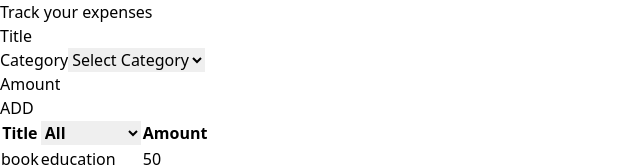
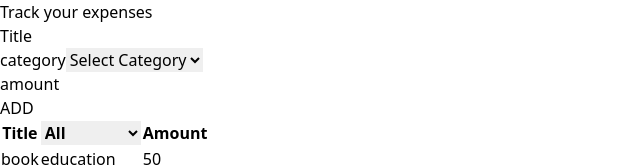
Before and after one commit to sujalshrestha01/expense-tracker, a React (Vite) app: page / in a window 1280 px wide. Shown: the top 167 px of the page, without its empty margins (0-640 px from the left). Built offline with nearby package versions, Linux system fonts and the light colour scheme.

Commit message:
make custom form fields

```diff
--- a/src/components/Form.jsx
+++ b/src/components/Form.jsx
@@ -1,36 +1,32 @@
 import React from "react";
 import { useState } from "react";
+import Input from "./Input";
+import SelectOption from "./SelectOption";
 
 function Form({ setExpenses }) {
   // const [title, setTitle] = useState("");
   // const [category, setCategory] = useState("");
   // const [amount, setAmount] = useState("");
   const [expense, setExpense] = useState({
-    title:'',
-    category:'',
-    amount:'',
-    id:crypto.randomUUID()
-  })
-  const [error, setError] = useState('')
-  const validate=(formData)=>{
-    let errors={}
-    if(!formData.title)
-      errors.title='title is req'
-    if(!formData.category)
-      errors.category='category is req'
-    if(!formData.amount)
-      errors.amount='amount is req'
-    setError(errors)
-    return errors
-
-
-  }
-  const handleChange=(e)=>{
-
-    const {name,value}=e.target
-    setError((prev)=>({...prev,[name]:null}))
-    setExpense((prev)=>({...prev,[name]:value,id:crypto.randomUUID()}))
-  }
+    title: "",
+    category: "",
+    amount: "",
+    id: crypto.randomUUID(),
+  });
+  const [error, setError] = useState("");
+  const validate = (formData) => {
+    let errors = {};
+    if (!formData.title) errors.title = "title is req";
+    if (!formData.category) errors.category = "category is req";
+    if (!formData.amount) errors.amount = "amount is req";
+    setError(errors);
+    return errors;
+  };
+  const handleChange = (e) => {
+    const { name, value } = e.target;
+    setError((prev) => ({ ...prev, [name]: null }));
+    setExpense((prev) => ({ ...prev, [name]: value, id: crypto.randomUUID() }));
+  };
   // const handleInput=(e)=>{
   //   const key=e.target.name
   //   setError((prev)=>({...prev,[key]:null}))
@@ -38,17 +34,16 @@ function Form({ setExpenses }) {
   const handleSubmit = (e) => {
     e.preventDefault();
     // const expense = { title, category, amount, id: crypto.randomUUID() };
-     const validateResult= validate(expense)
-     console.log(validateResult)
-     if(!Object.keys(validateResult).length){
+    const validateResult = validate(expense);
+
+    if (!Object.keys(validateResult).length) {
       setExpenses((prev) => [...prev, expense]);
       setExpense({
-        title:'',
-        category:'',
-        amount:''
-      })
+        title: "",
+        category: "",
+        amount: "",
+      });
     }
-
 
     // let expense={...getFormData(e.target),id:crypto.randomUUID()}
     // if(expense.title && expense.amount)
@@ -67,7 +62,7 @@ function Form({ setExpenses }) {
   return (
     <div>
       <form action="" onSubmit={handleSubmit}>
-        <div className="flex flex-col w-[300px] mb-5 relative">
+        {/* <div className="flex flex-col w-[300px] mb-5 relative">
           <label htmlFor="title">Title</label>
           <input
             className="border border-black outline-none"
@@ -77,11 +72,20 @@ function Form({ setExpenses }) {
             value={expense.title}
             // onChange={(e) => setExpense((prev)=>({...prev,title:e.target.value}))}
             onChange={handleChange}
-
           />
-          <p className="absolute left-0 -bottom-4 text-sm text-red-600">{error.title}</p>
-        </div>
-        <div className="flex relative flex-col w-[300px] mb-5">
+          <p className="absolute left-0 -bottom-4 text-sm text-red-600">
+            {error.title}
+          </p>
+        </div> */}
+        <Input
+          label="Title"
+          id="title"
+          name="title"
+          value={expense.title}
+          onChange={handleChange}
+          error={error.title}
+        />
+        {/* <div className="flex relative flex-col w-[300px] mb-5">
           <label htmlFor="category">Category</label>
           <select
             className="border border-black outline-none"
@@ -90,7 +94,6 @@ function Form({ setExpenses }) {
             value={expense.category}
             // onChange={(e) => setExpense((prev)=>({...prev,category:e.target.value}))}
             onChange={handleChange}
-
           >
             <option value="" hidden>
               Select Category
@@ -101,9 +104,28 @@ function Form({ setExpenses }) {
             <option value="education">Education</option>
             <option value="medicine">Medicine</option>
           </select>
-          <p className="absolute left-0 -bottom-4 text-sm text-red-600">{error.category}</p>
-        </div>
-        <div className="flex relative flex-col w-[300px] mb-5">
+          <p className="absolute left-0 -bottom-4 text-sm text-red-600">
+            {error.category}
+          </p>
+        </div> */}
+        <SelectOption
+          label="category"
+          id="category"
+          name="category"
+          value={expense.category}
+          onChange={handleChange}
+          error={error.category}
+          options={[
+            "Grocery",
+            "Clothes",
+            "Bills",
+            "Education",
+            "Medicine",
+          ]}
+          defaultOption='Select Category'
+        />
+
+        {/* <div className="flex relative flex-col w-[300px] mb-5">
           <label htmlFor="amount">Amount</label>
           <input
             className="border border-black outline-none"
@@ -113,10 +135,19 @@ function Form({ setExpenses }) {
             value={expense.amount}
             // onChange={(e) => setExpense((prev)=>({...prev,amount:e.target.value}))}
             onChange={handleChange}
-
           />
-          <p className="absolute left-0 -bottom-4 text-sm text-red-600">{error.amount}</p>
-        </div>
+          <p className="absolute left-0 -bottom-4 text-sm text-red-600">
+            {error.amount}
+          </p>
+        </div> */}
+        <Input
+          label="amount"
+          id="amount"
+          name="amount"
+          value={expense.amount}
+          onChange={handleChange}
+          error={error.amount}
+        />
         <input
           type="submit"
           value="ADD"
--- /dev/null
+++ b/src/components/Input.jsx
@@ -0,0 +1,19 @@
+import React from "react";
+
+function Input({ label, id, name, value, onChange, error }) {
+  return (
+    <div className="flex flex-col w-[300px] mb-5 relative">
+      <label htmlFor={id}>{label}</label>
+      <input
+        className="border border-black outline-none"
+        name={name}
+        id={id}
+        value={value}
+        onChange={onChange}
+      />
+      <p className="absolute left-0 -bottom-4 text-sm text-red-600">{error}</p>
+    </div>
+  );
+}
+
+export default Input;
--- /dev/null
+++ b/src/components/SelectOption.jsx
@@ -0,0 +1,24 @@
+import React from "react";
+
+function SelectOption({ label, id, name, value, onChange, options, defaultOption, error }) {
+  return (
+    <div className="flex relative flex-col w-[300px] mb-5">
+      <label htmlFor="category">{label}</label>
+      <select
+        className="border border-black outline-none"
+        name={name}
+        id={id}
+        value={value}
+        onChange={onChange}
+      >
+       {defaultOption && <option value={defaultOption} hidden>{defaultOption}</option>}
+        {options.map((option,index) => (
+          <option key={crypto.randomUUID()}  value={option} hidden={index===0?true:false}>{option}</option>
+        ))}
+      </select>
+      <p className="absolute left-0 -bottom-4 text-sm text-red-600">{error}</p>
+    </div>
+  );
+}
+
+export default SelectOption;
```
